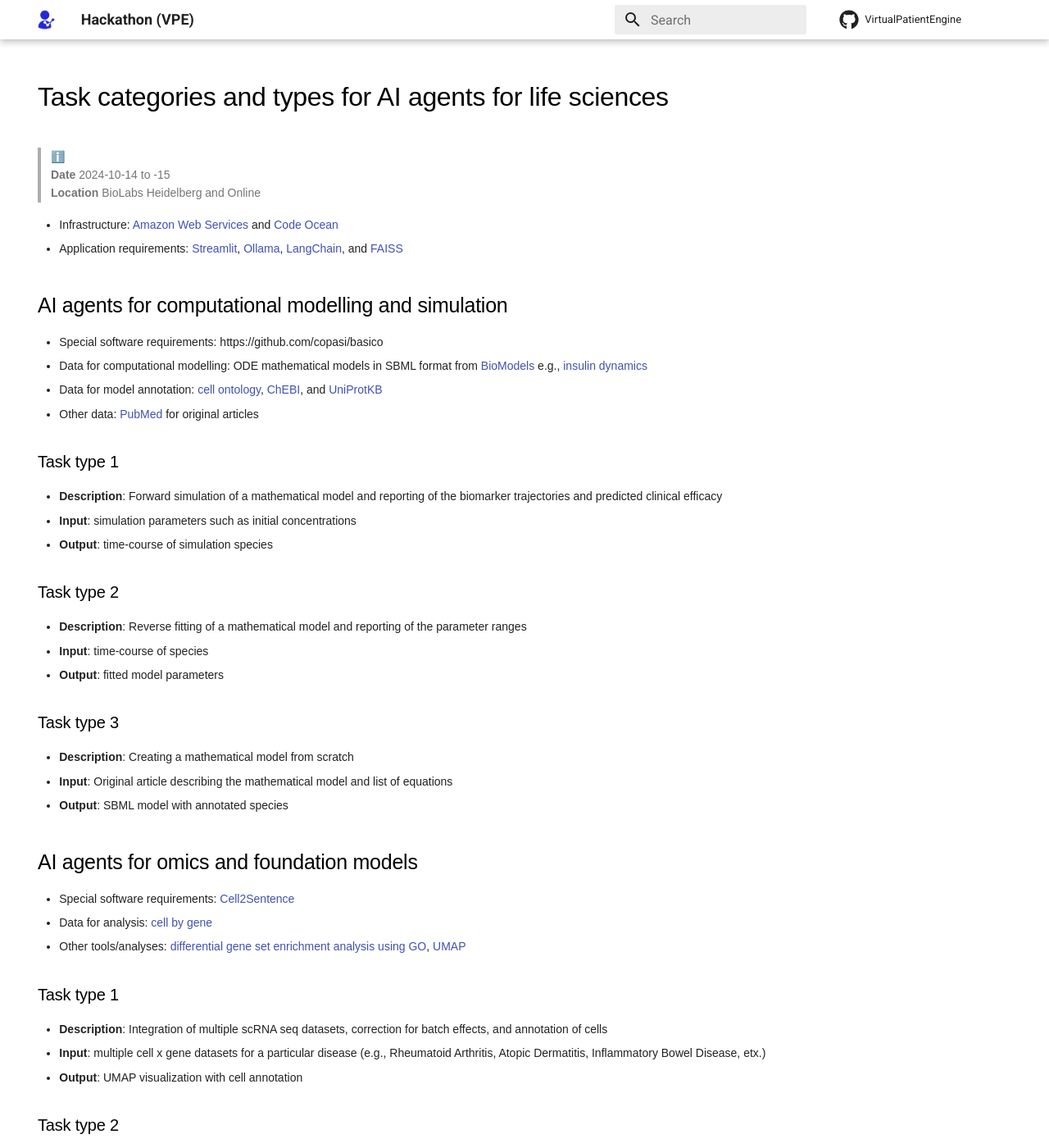
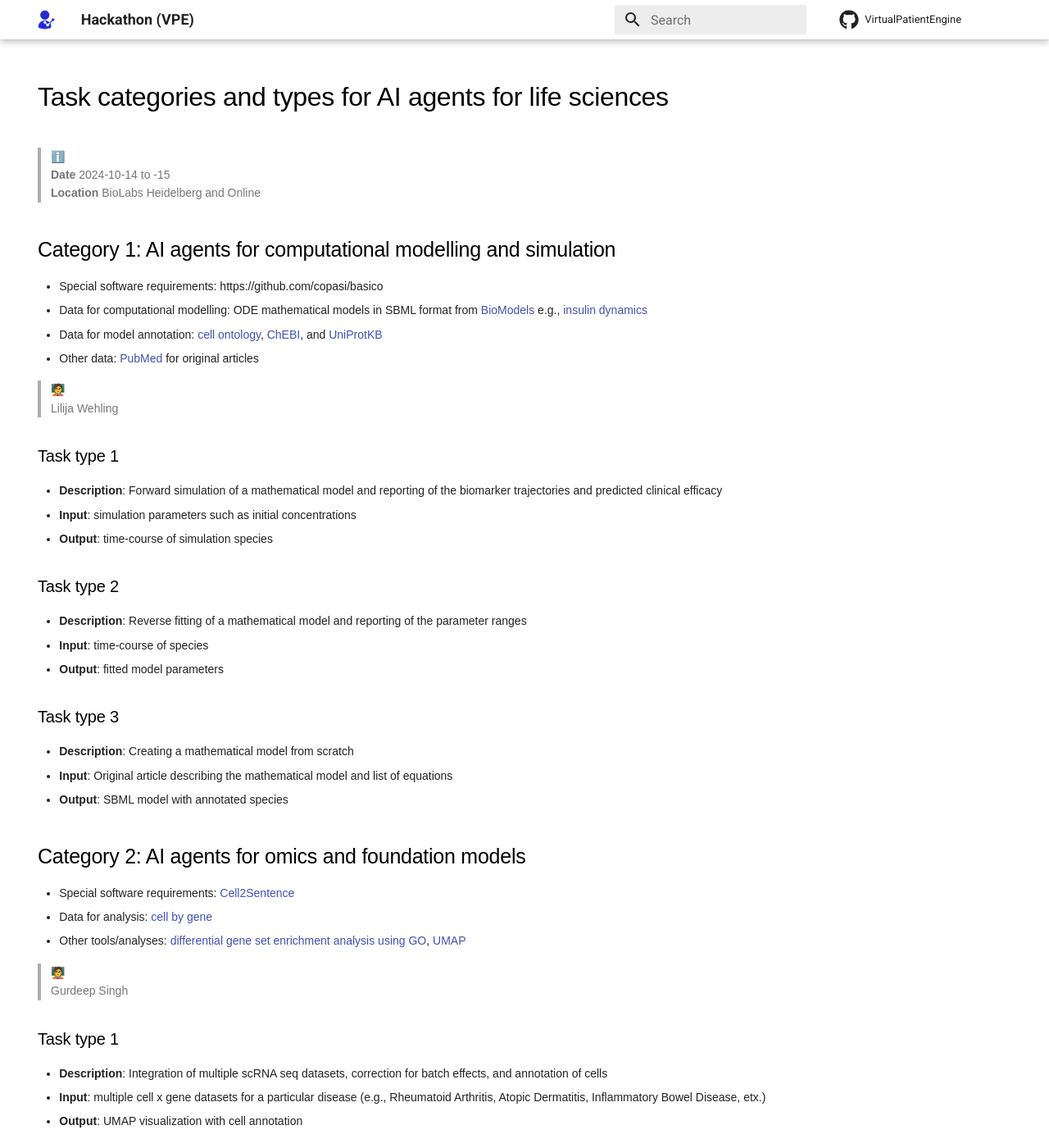
Before and after one commit to VirtualPatientEngine/VPEHackathonAIAgentsCO, an MkDocs documentation site: the page built from docs/tasks.md, in a window 1280 px wide and 1400 px high. Shown: the whole window at 82% size. Built offline with MkDocs 1.6.1 and Material for MkDocs 9.7.7, drawn with Linux system fonts in a browser that asks for light colours; some of the changed text lies outside the part shown.

```diff
--- a/docs/tasks.md
+++ b/docs/tasks.md
@@ -9,14 +9,14 @@ hide:
 > **Date** 2024-10-14 to -15<br>
 > **Location** BioLabs Heidelberg and Online<br>
 
-- Infrastructure: [Amazon Web Services](https://aws.amazon.com/de/) and [Code Ocean](https://codeocean.com/)
-- Application requirements: [Streamlit](https://streamlit.io/), [Ollama](https://ollama.com/), [LangChain](https://www.langchain.com/), and [FAISS](https://github.com/facebookresearch/faiss)
-
-## AI agents for computational modelling and simulation
+## Category 1: AI agents for computational modelling and simulation
 - Special software requirements: https://github.com/copasi/basico
 - Data for computational modelling: ODE mathematical models in SBML format from [BioModels](https://www.ebi.ac.uk/biomodels/) e.g., [insulin dynamics](https://www.ebi.ac.uk/biomodels/BIOMD0000000482)
 - Data for model annotation: [cell ontology](https://bioportal.bioontology.org/ontologies/CL), [ChEBI](https://www.ebi.ac.uk/chebi/aboutChebiForward.do), and [UniProtKB](https://www.uniprot.org/)
 - Other data: [PubMed](https://pubmed.ncbi.nlm.nih.gov/) for original articles
+
+> <font color=black>🧑‍🏫</font><br>
+> Lilija Wehling
 
 ### Task type 1
 - **Description**: Forward simulation of a mathematical model and reporting of the biomarker trajectories and predicted clinical efficacy
@@ -33,10 +33,13 @@ hide:
 - **Input**: Original article describing the mathematical model and list of equations
 - **Output**: SBML model with annotated species
 
-## AI agents for omics and foundation models
+## Category 2: AI agents for omics and foundation models
 - Special software requirements: [Cell2Sentence](https://www.biorxiv.org/content/10.1101/2023.09.11.557287v3.full)
 - Data for analysis: [cell by gene](https://cellxgene.cziscience.com/)
 - Other tools/analyses: [differential gene set enrichment analysis using GO](https://amigo.geneontology.org/amigo), [UMAP](https://docs.rapids.ai/api/cuml/stable/api/#umap)
+
+> <font color=black>🧑‍🏫</font><br>
+> Gurdeep Singh
 
 ### Task type 1
 - **Description**: Integration of multiple scRNA seq datasets, correction for batch effects, and annotation of cells
@@ -48,11 +51,14 @@ hide:
 - **Input**: cell x gene dataset for a particular disease; knockout gene list
 - **Output**: list of differentially expressed genes and pathway enrichment analysis visualization
 
-## AI agent for Biomedical knowledge graph reasoning and construction
+## Category 3: AI agent for Biomedical knowledge graph reasoning and construction
 - Special software requirements: [PyTorch Geometric](https://github.com/pyg-team/pytorch_geometric) and [available models through PyG](https://pytorch-geometric.readthedocs.io/en/latest/modules/nn.html), [LLMGraphTransformer](https://api.python.langchain.com/en/latest/graph_transformers/langchain_experimental.graph_transformers.llm.LLMGraphTransformer.html), and schema-agnostic graph foundation model (e.g., [ULTRA](https://github.com/DeepGraphLearning/ULTRA))
 - Biomedical knowledge graph dataset: [PrimeKG](https://github.com/mims-harvard/PrimeKG) specifically the subset used in [STARK](https://github.com/snap-stanford/stark) for textual Q&A
 - Other data: [PubMed](https://pubmed.ncbi.nlm.nih.gov/) for original articles
 - Graph database: [NetworkX](https://networkx.org/)
+
+> <font color=black>🧑‍🏫</font><br>
+> Ahmad Wisnu Mulyadi
 
 ### Task type 1
 - **Description**: Knowledge graph Q&A and retrieval of the K-hop subgraph explanations
```
Also changed, not shown: docs/index.md (+2 -1 lines), docs/setup.md (added, +35 -0 lines).
